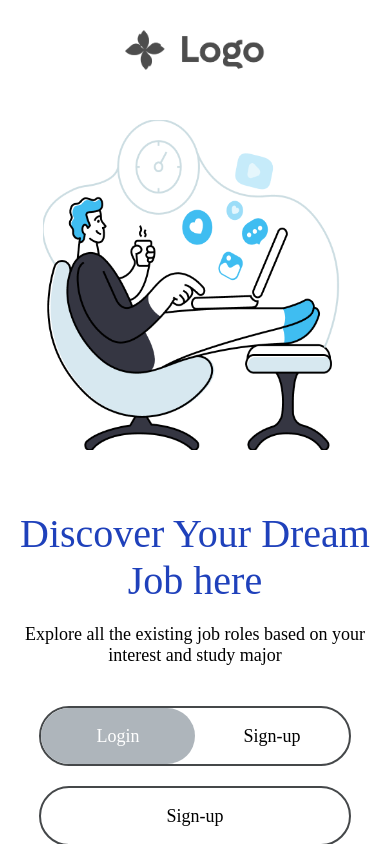
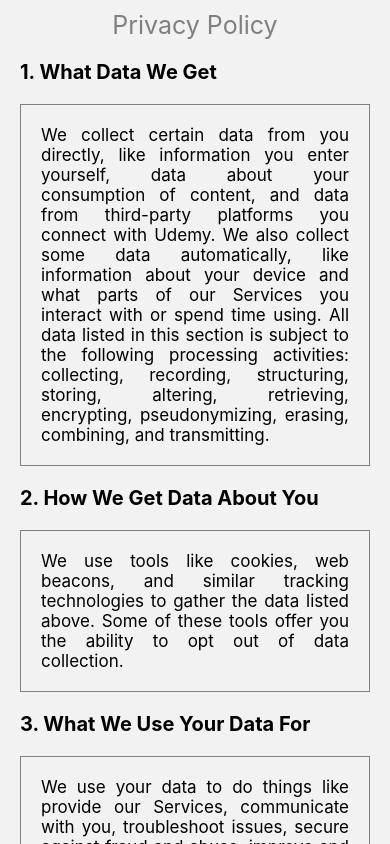
Before and after one commit to rajamuthiaha09/MobileProject, a React Native app: screen /PrivacyPolicy in a window 390 px wide. Shown: the top 844 px of the page. Built offline with nearby package versions, Linux system fonts and the light colour scheme.

Commit message:
privacypolicy completed

```diff
--- a/App.js
+++ b/App.js
@@ -10,6 +10,7 @@ import Coursedetails from './src/Components/Coursedetails';
 import Coursename from './src/Components/Coursename';
 import profileEditPage from './src/Components/ProfileEditPage';
 import ProfileEditPage from './src/Components/ProfileEditPage';
+import PrivacyPolicy from './src/Components/PrivacyPolicy';
 
 const Stack = createStackNavigator();
 
@@ -23,6 +24,7 @@ const App = () => {
           <Stack.Screen name={"Coursename"} component={Coursename} />
           <Stack.Screen name={"Coursedetails"} component={Coursedetails} />
           <Stack.Screen name={"ProfileEditPage"} component={ProfileEditPage} />
+          <Stack.Screen name={"PrivacyPolicy"} component={PrivacyPolicy} />
         </Stack.Navigator>
       </NavigationContainer>
     );
--- /dev/null
+++ b/src/Components/PrivacyPolicy.js
@@ -0,0 +1,68 @@
+import React from 'react';
+import {Text, View, FlatList, StyleSheet} from 'react-native';
+
+const PrivacyPolicy = () => {
+    const DATA = [
+        { id: '1', listheading: 'What Data We Get', content: 'We collect certain data from you directly, like information you enter yourself, data about your consumption of content, and data from third-party platforms you connect with Udemy. We also collect some data automatically, like information about your device and what parts of our Services you interact with or spend time using. All data listed in this section is subject to the following processing activities: collecting, recording, structuring, storing, altering, retrieving, encrypting, pseudonymizing, erasing, combining, and transmitting.' },
+        { id: '2', listheading: 'How We Get Data About You', content: 'We use tools like cookies, web beacons, and similar tracking technologies to gather the data listed above. Some of these tools offer you the ability to opt out of data collection.' },
+        { id: '3', listheading: 'What We Use Your Data For', content: 'We use your data to do things like provide our Services, communicate with you, troubleshoot issues, secure against fraud and abuse, improve and update our Services, analyze how people use our Services, serve personalized advertising, and as required by law or necessary for safety and integrity. We retain your data for as long as it is needed to serve the purposes for which it was collected.' },
+        { id: '4', listheading: 'Who We Share Your Data With', content: 'We share certain data about you with instructors, other students, companies performing services for us, Udemy affiliates, our business partners, analytics and data enrichment providers, your social media providers, companies helping us run promotions and surveys, and advertising companies who help us promote our Services. We may also share your data as needed for security, legal compliance, or as part of a corporate restructuring. Lastly, we can share data in other ways if it is aggregated or de-identified or if we get your consent.' },
+        { id: '5', listheading: 'Security', content: 'We use appropriate security based on the type and sensitivity of data being stored. As with any internet-enabled system, there is always a risk of unauthorized access, so it’s important to protect your password and to contact us if you suspect any unauthorized access to your account.' },
+        { id: '6', listheading: 'Your Rights', content: 'You have certain rights around the use of your data, including the ability to opt out of promotional emails, cookies, and collection of your data by certain third parties. You can update or terminate your account from within our Services, and can also contact us for individual rights requests about your personal data. Parents who believe we’ve unintentionally collected personal data about their underage child should contact us for help deleting that information.' },
+        { id: '7', listheading: 'Jurisdiction-Specific Rules', content: 'If you live in California, you have certain rights related to accessing and deleting your data, as well as learning who we share your data with. If you live in Australia, you have the right to make a formal complaint with the appropriate government agency. Users outside of the United States should note that we transfer data to the US and other areas outside of the European Economic Area.' },
+        { id: '8', listheading: 'Updates & Contact Info', content: 'When we make a material change to this policy, we’ll notify users via email, in-product notice, or another mechanism required by law. Changes become effective the day they’re posted. Please contact us via email or postal mail with any questions, concerns, or disputes.' },
+      ];
+
+  return (
+    <View style={styles.container}>
+      <View style={styles.textcontainer}>
+        <Text style={styles.textHeader}>Privacy Policy</Text>
+      </View>
+      <FlatList
+        data={DATA}
+        renderItem={({item, index}) => (
+          <View style={styles.contentView}>
+            <Text style={styles.contentHeader}>{`${index + 1}. ${item.listheading}`}</Text>
+            <Text style={styles.contentText}>{item.content}</Text>
+          </View>
+        )}
+        showsHorizontalScrollIndicator={false}
+        //   keyExtractor={item => item.id}
+      />
+    </View>
+  );
+};
+
+export default PrivacyPolicy;
+
+const styles = StyleSheet.create({
+  container: {
+    flex: 1,
+    marginHorizontal: 20,
+    marginVertical: 10,
+  },
+  contentHeader: {
+    color: 'black',
+    fontSize: 20,
+    fontWeight: 'bold',
+  },
+  contentText: {
+    fontSize: 17,
+    color: 'black',
+    fontWeight: 'light',
+    textAlign: 'justify',
+    borderColor: 'gray',
+    borderWidth: 1,
+    padding: 20,
+    marginVertical: 20,
+  },
+  textcontainer: {
+    marginBottom: 20,
+    alignItems: 'center',
+  },
+  textHeader: {
+    fontSize: 25,
+    fontWeight: 'light',
+    color: 'gray',
+  },
+});
--- a/src/Components/ProfileEditPage.js
+++ b/src/Components/ProfileEditPage.js
@@ -1,21 +1,87 @@
 import React from 'react';
-import {Text, View, TouchableOpacity, StyleSheet, Image} from 'react-native';
+import {
+  Text,
+  View,
+  ScrollView,
+  StyleSheet,
+  TouchableOpacity,
+} from 'react-native';
 import {useNavigation} from '@react-navigation/native';
 
 const ProfileEditPage = () => {
   const navigation = useNavigation();
+  const DATA = [
+    { id: '1', listname: 'Wishlist', screen: 'WishlistScreen' },
+    { id: '2', listname: 'Coupons', screen: 'CouponsScreen' },
+    { id: '3', listname: 'Wallet', screen: 'WalletScreen' },
+    { id: '4', listname: 'Help & Support', screen: 'HelpScreen' },
+    { id: '5', listname: 'Privacy Policy', screen: 'PrivacyPolicy' },
+    { id: '6', listname: 'Sign out', screen: 'SignOutScreen' },
+  ];
+  // const renderItem = ({ item }) => (
+  //   <View style={styles.item}>
+  //     <Text style={styles.title}>{item.listname}</Text>
+  //   </View>
+  // );
   return (
-    <View>
+    <View style={styles.container}>
       <Text style={styles.profileHeader}>My Profile</Text>
       <Text style={styles.profileUser}>Rajaha Muthiaha</Text>
       <Text style={styles.profileUserEmail}>rajahamuthiaha@gmail.com</Text>
+      {/* <FlatList
+      data={DATA}
+      renderItem={({data}) =>
+<View> // flex-direction: row
+    <Image
+      src={data.image}
+    />
+    <Text>data.label</Text> // flex:1
+     <Image
+      src={rightarrow}
+    />
+</View>
+}
+      keyExtractor={item => item.id}
+    /> */}
+      <ScrollView contentContainerStyle={styles.container1}>
+      {DATA.map(item => (
+        <TouchableOpacity
+          key={item.id}
+          style={styles.item}
+          onPress={() => navigation.navigate(item.screen)}
+        >
+          <Text style={styles.titleHeading}>{item.listname}</Text>
+        </TouchableOpacity>
+      ))}
+    </ScrollView>
     </View>
-
   );
 };
 
 export default ProfileEditPage;
 
 const styles = StyleSheet.create({
-
+  container: {
+    flexGrow: 1,
+    justifyContent: 'center',
+    backgroundColor: 'white',
+  },
+  container1: {
+    flexGrow: 1,
+    justifyContent: 'center',
+    // backgroundColor: 'green',
+  },
+  item: {
+    padding: 20,
+    marginVertical: 8,
+    marginHorizontal: 16,
+    backgroundColor: '#FFF7FC',
+    borderRadius: 10,
+  },
+  titleHeading: {
+    fontSize: 16,
+    color: 'black',
+    // color: '#FFF7FC',
+    // color: '#EBF4FE',
+  },
 });
```
